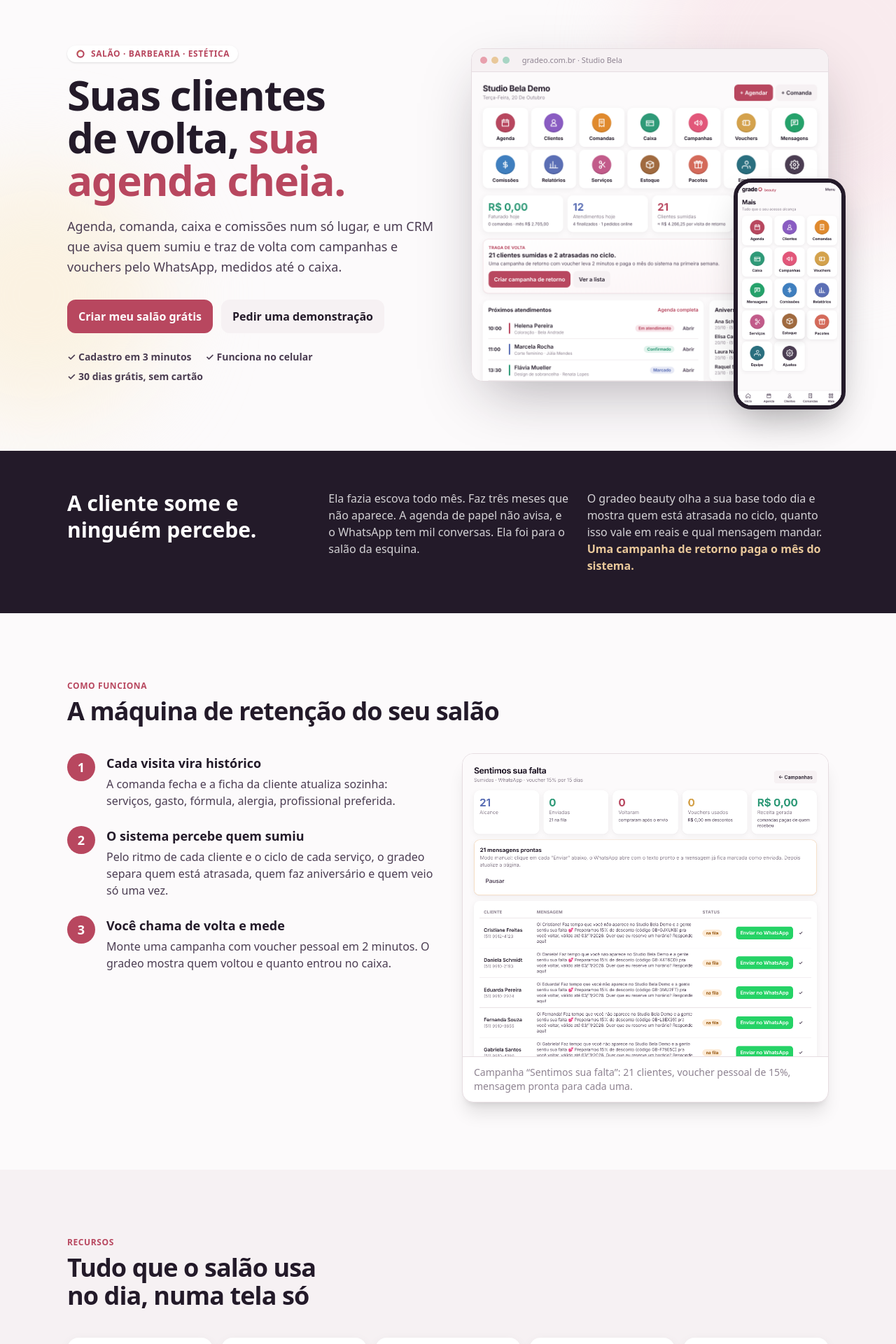
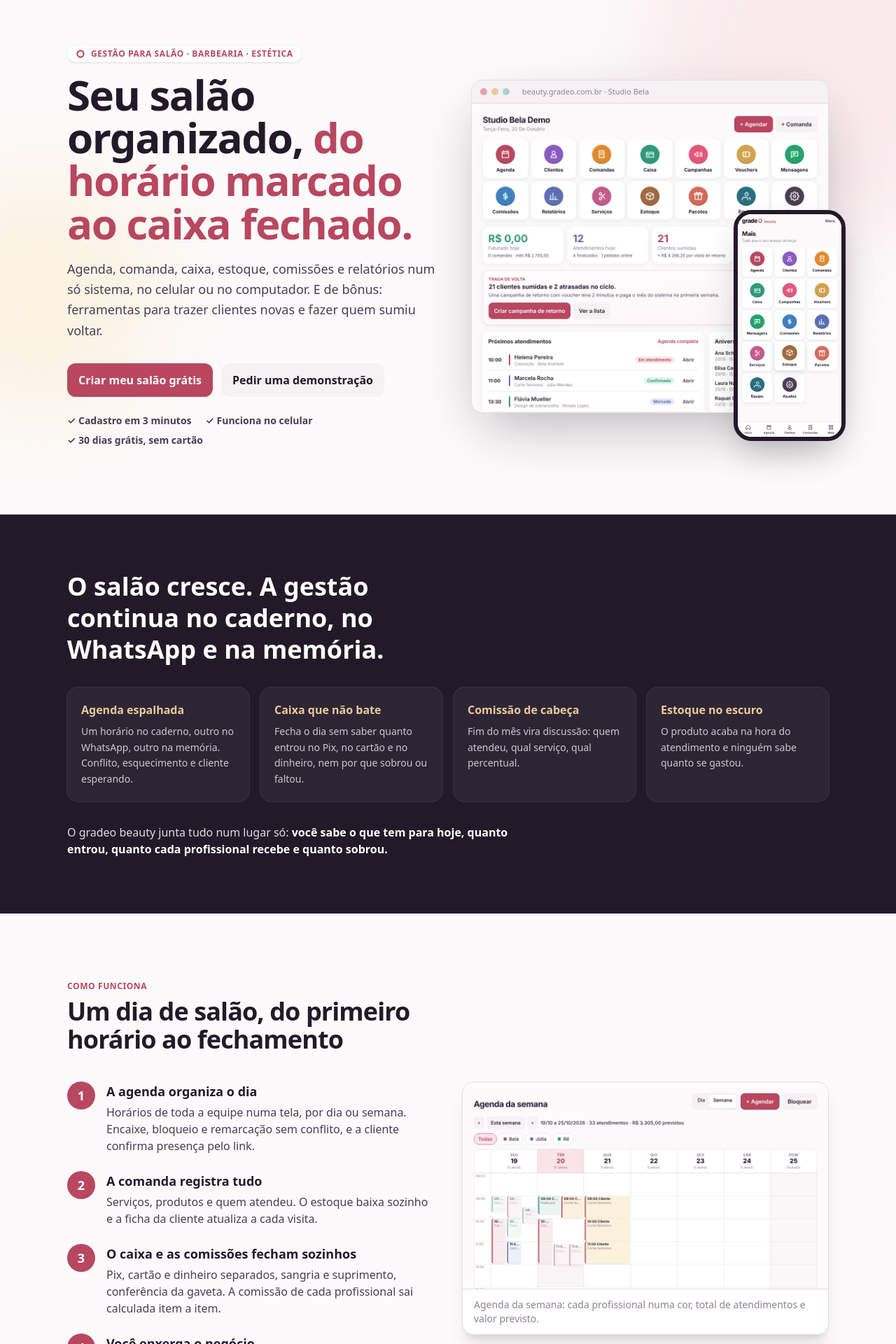
Before and after one commit to Cobrei/gradeo-beauty, a Next.js app: page / in a window 1280 px wide. Shown: the part 80-2000 px from the top of the page at 70% size. Built offline with nearby package versions, Linux system fonts and the light colour scheme; no server answers.

Commit message:
Home reposicionada: gestão como dor principal, vinda e retorno de clientes como bônus (aguardando aprovação)
Co-Authored-By: Claude Opus 5.5 <noreply@anthropic.com>
Claude-Session: https://claude.ai/code/session_01YE5VpqMkc3FULCXX7Bo65B

```diff
--- a/src/app/page.tsx
+++ b/src/app/page.tsx
@@ -7,22 +7,38 @@ import { FEATURES, PLANS, PROMO_NOTE, TRIAL_DAYS, brl, type Cell } from "@/confi
 import { getActor } from "@/modules/core/application/auth";
 
 export const metadata = {
-  title: { absolute: "gradeo beauty · Sistema para salão de beleza, barbearia e estética" },
+  title: { absolute: "gradeo beauty · Sistema de gestão para salão de beleza, barbearia e estética" },
   description:
-    "Agenda, comanda, caixa, comissões e um CRM que traz a cliente de volta: campanhas e vouchers pelo WhatsApp, medidos até o caixa. Teste grátis.",
+    "Organize o salão do agendamento ao fechamento do caixa: agenda, comanda, caixa, estoque, comissões e relatórios num só lugar. De bônus, ferramentas para trazer e reter clientes. Teste grátis.",
 };
 
 const WA = `https://wa.me/${BRAND.supportWhatsApp}?text=${encodeURIComponent("Olá! Quero conhecer o gradeo beauty.")}`;
 
 const STEPS = [
-  { n: "1", t: "Cada visita vira histórico", d: "A comanda fecha e a ficha da cliente atualiza sozinha: serviços, gasto, fórmula, alergia, profissional preferida." },
-  { n: "2", t: "O sistema percebe quem sumiu", d: "Pelo ritmo de cada cliente e o ciclo de cada serviço, o gradeo separa quem está atrasada, quem faz aniversário e quem veio só uma vez." },
-  { n: "3", t: "Você chama de volta e mede", d: "Monte uma campanha com voucher pessoal em 2 minutos. O gradeo mostra quem voltou e quanto entrou no caixa." },
+  { n: "1", t: "A agenda organiza o dia", d: "Horários de toda a equipe numa tela, por dia ou semana. Encaixe, bloqueio e remarcação sem conflito, e a cliente confirma presença pelo link." },
+  { n: "2", t: "A comanda registra tudo", d: "Serviços, produtos e quem atendeu. O estoque baixa sozinho e a ficha da cliente atualiza a cada visita." },
+  { n: "3", t: "O caixa e as comissões fecham sozinhos", d: "Pix, cartão e dinheiro separados, sangria e suprimento, conferência da gaveta. A comissão de cada profissional sai calculada item a item." },
+  { n: "4", t: "Você enxerga o negócio", d: "Faturamento, ticket médio, serviços que mais vendem, desempenho por profissional e quanto sobrou. Sem planilha." },
+];
+
+const RETAIN = [
+  { t: "Agendamento online pelo link do salão", d: "Na bio do Instagram e no WhatsApp. A cliente marca sozinha, a qualquer hora, sem comissão por agendamento." },
+  { t: "Lembrete e confirmação automáticos", d: "Menos falta: a cliente recebe o lembrete e confirma a presença com um toque." },
+  { t: "Retorno, aniversário e sumidas", d: "Convite no ciclo de cada serviço, parabéns com voucher e campanha para quem não aparece há tempo. Você vê quem voltou e quanto entrou no caixa." },
+  { t: "Pesquisa de satisfação e fidelidade (opcionais)", d: "Quem dá nota alta é convidada a avaliar o salão no Google; a cada X visitas, a cliente ganha um presente." },
+];
+
+const PAINS = [
+  { t: "Agenda espalhada", d: "Um horário no caderno, outro no WhatsApp, outro na memória. Conflito, esquecimento e cliente esperando." },
+  { t: "Caixa que não bate", d: "Fecha o dia sem saber quanto entrou no Pix, no cartão e no dinheiro, nem por que sobrou ou faltou." },
+  { t: "Comissão de cabeça", d: "Fim do mês vira discussão: quem atendeu, qual serviço, qual percentual." },
+  { t: "Estoque no escuro", d: "O produto acaba na hora do atendimento e ninguém sabe quanto se gastou." },
 ];
 
 const FAQ = [
   { q: "Preciso instalar alguma coisa?", a: "Não. O gradeo beauty abre no navegador do celular, tablet ou computador. No celular dá para adicionar à tela inicial e usar como um app." },
-  { q: "Como funcionam as mensagens de WhatsApp?", a: "No modo manual, que já vem ligado e não tem custo, um toque abre o WhatsApp com a mensagem pronta e o sistema marca como enviada. Nos planos Pro e Mega, o envio automático pelo WhatsApp oficial do próprio salão está chegando." },
+  { q: "Como funcionam as mensagens de WhatsApp?", a: "No modo manual, que já vem ligado e não tem custo, um toque abre o WhatsApp com a mensagem pronta e o sistema marca como enviada. Nos planos Pro e Mega, o salão pode conectar o próprio WhatsApp por QR code para os lembretes e confirmações saírem sozinhos." },
+  { q: "O sistema substitui o caderno e a planilha?", a: "Sim. Agenda, comanda, caixa, estoque, comissões e relatórios ficam no mesmo lugar, no celular ou no computador, com acesso separado para cada pessoa da equipe." },
   { q: "Consigo trazer minhas clientes de outro sistema?", a: "Sim. Importe uma planilha, a lista de contatos do celular ou cole o texto. O gradeo junta duplicadas pelo telefone." },
   { q: "Cada pessoa da equipe tem o próprio acesso?", a: "Sim. Há perfis de dona, gerente, recepção, profissional e financeiro, cada um com o que precisa para trabalhar." },
   { q: "Tem fidelidade ou multa?", a: "Não. Você paga mês a mês e cancela quando quiser." },
@@ -43,6 +59,7 @@ export default async function Home() {
           </Link>
           <nav className="hidden gap-6 text-sm font-semibold text-ink-2 md:flex">
             <a href="#como" className="hover:text-brand">Como funciona</a>
+            <a href="#bonus" className="hover:text-brand">Clientes</a>
             <a href="#recursos" className="hover:text-brand">Recursos</a>
             <a href="#planos" className="hover:text-brand">Planos</a>
             <a href="#perguntas" className="hover:text-brand">Perguntas</a>
@@ -67,13 +84,13 @@ export default async function Home() {
           <div className="relative mx-auto grid max-w-6xl items-center gap-10 px-4 pb-16 pt-12 md:grid-cols-[1.05fr_1fr] md:px-8 md:pb-24 md:pt-20">
             <div>
               <p className="mb-4 inline-flex items-center gap-2 rounded-full bg-white px-3 py-1 text-xs font-bold uppercase tracking-wider text-brand shadow-sm">
-                <MirrorO size={14} /> Salão · Barbearia · Estética
+                <MirrorO size={14} /> Gestão para salão · barbearia · estética
               </p>
               <h1 className="text-[2.6rem] font-extrabold leading-[1.02] tracking-tight [text-wrap:balance] md:text-6xl">
-                Suas clientes de volta, <span className="text-brand">sua agenda cheia.</span>
+                Seu salão organizado, <span className="text-brand">do horário marcado ao caixa fechado.</span>
               </h1>
               <p className="mt-5 max-w-xl text-lg leading-relaxed text-ink-2">
-                Agenda, comanda, caixa e comissões num só lugar, e um CRM que avisa quem sumiu e traz de volta com campanhas e vouchers pelo WhatsApp, medidos até o caixa.
+                Agenda, comanda, caixa, estoque, comissões e relatórios num só sistema, no celular ou no computador. E de bônus: ferramentas para trazer clientes novas e fazer quem sumiu voltar.
               </p>
               <div className="mt-8 flex flex-wrap gap-3">
                 <Link href="/cadastro" className="btn btn-primary px-6 text-lg">Criar meu salão grátis</Link>
@@ -91,7 +108,7 @@ export default async function Home() {
                   <span className="h-2.5 w-2.5 rounded-full bg-[#e8a0ad]" />
                   <span className="h-2.5 w-2.5 rounded-full bg-[#e9c89a]" />
                   <span className="h-2.5 w-2.5 rounded-full bg-[#a8d5c4]" />
-                  <span className="ml-3 truncate text-[11px] text-muted">gradeo.com.br · Studio Bela</span>
+                  <span className="ml-3 truncate text-[11px] text-muted">beauty.gradeo.com.br · Studio Bela</span>
                 </div>
                 <Image src="/landing/painel-main.png" alt="Painel do gradeo beauty com atalhos coloridos, faturamento do dia e clientes sumidas" width={1040} height={900} priority className="h-auto w-full" />
               </div>
@@ -104,14 +121,17 @@ export default async function Home() {
 
         {/* dor */}
         <section className="bg-ink text-white">
-          <div className="mx-auto grid max-w-6xl gap-8 px-4 py-14 md:grid-cols-3 md:px-8">
-            <div className="md:col-span-1">
-              <h2 className="text-3xl font-extrabold leading-tight [text-wrap:balance]">A cliente some e ninguém percebe.</h2>
+          <div className="mx-auto max-w-6xl px-4 py-14 md:px-8 md:py-20">
+            <h2 className="max-w-2xl text-3xl font-extrabold leading-tight [text-wrap:balance] md:text-4xl">O salão cresce. A gestão continua no caderno, no WhatsApp e na memória.</h2>
+            <div className="mt-8 grid gap-4 sm:grid-cols-2 lg:grid-cols-4">
+              {PAINS.map((p) => (
+                <div key={p.t} className="rounded-2xl bg-white/5 p-5 ring-1 ring-white/10">
+                  <div className="font-bold text-[#e9c89a]">{p.t}</div>
+                  <p className="mt-2 text-sm leading-relaxed text-white/75">{p.d}</p>
+                </div>
+              ))}
             </div>
-            <div className="grid gap-6 sm:grid-cols-2 md:col-span-2">
-              <p className="text-white/80">Ela fazia escova todo mês. Faz três meses que não aparece. A agenda de papel não avisa, e o WhatsApp tem mil conversas. Ela foi para o salão da esquina.</p>
-              <p className="text-white/80">O gradeo beauty olha a sua base todo dia e mostra quem está atrasada no ciclo, quanto isso vale em reais e qual mensagem mandar. <strong className="text-[#e9c89a]">Uma campanha de retorno paga o mês do sistema.</strong></p>
-            </div>
+            <p className="mt-8 max-w-2xl text-white/85">O gradeo beauty junta tudo num lugar só: <strong className="text-white">você sabe o que tem para hoje, quanto entrou, quanto cada profissional recebe e quanto sobrou.</strong></p>
           </div>
         </section>
 
@@ -119,7 +139,7 @@ export default async function Home() {
         <section id="como" className="scroll-mt-20">
           <div className="mx-auto max-w-6xl px-4 py-16 md:px-8 md:py-24">
             <p className="text-xs font-bold uppercase tracking-wider text-brand">Como funciona</p>
-            <h2 className="mt-2 max-w-2xl text-3xl font-extrabold tracking-tight [text-wrap:balance] md:text-4xl">A máquina de retenção do seu salão</h2>
+            <h2 className="mt-2 max-w-2xl text-3xl font-extrabold tracking-tight [text-wrap:balance] md:text-4xl">Um dia de salão, do primeiro horário ao fechamento</h2>
             <div className="mt-10 grid items-start gap-10 md:grid-cols-2">
               <ol className="space-y-6">
                 {STEPS.map((s) => (
@@ -132,10 +152,16 @@ export default async function Home() {
                   </li>
                 ))}
               </ol>
-              <figure className="overflow-hidden rounded-2xl border border-line bg-white shadow-xl">
-                <Image src="/landing/campanha.png" alt="Campanha de retorno com voucher pessoal para 21 clientes sumidas" width={1040} height={860} className="h-auto w-full" />
-                <figcaption className="border-t border-line px-4 py-3 text-sm text-muted">Campanha “Sentimos sua falta”: 21 clientes, voucher pessoal de 15%, mensagem pronta para cada uma.</figcaption>
-              </figure>
+              <div className="space-y-5">
+                <figure className="overflow-hidden rounded-2xl border border-line bg-white shadow-xl">
+                  <Image src="/landing/agenda-semana.png" alt="Agenda da semana com os horários de cada profissional em cores" width={1060} height={600} className="h-auto w-full" />
+                  <figcaption className="border-t border-line px-4 py-3 text-sm text-muted">Agenda da semana: cada profissional numa cor, total de atendimentos e valor previsto.</figcaption>
+                </figure>
+                <figure className="overflow-hidden rounded-2xl border border-line bg-white shadow-xl">
+                  <Image src="/landing/relatorios.png" alt="Relatório com faturamento, ticket médio, serviços, produtos e desempenho por profissional" width={1060} height={570} className="h-auto w-full" />
+                  <figcaption className="border-t border-line px-4 py-3 text-sm text-muted">Relatórios: faturamento, ticket médio e quanto cada profissional produziu no mês.</figcaption>
+                </figure>
+              </div>
             </div>
           </div>
         </section>
@@ -144,7 +170,7 @@ export default async function Home() {
         <section id="recursos" className="scroll-mt-20 bg-mist">
           <div className="mx-auto max-w-6xl px-4 py-16 md:px-8 md:py-24">
             <p className="text-xs font-bold uppercase tracking-wider text-brand">Recursos</p>
-            <h2 className="mt-2 max-w-2xl text-3xl font-extrabold tracking-tight [text-wrap:balance] md:text-4xl">Tudo que o salão usa no dia, numa tela só</h2>
+            <h2 className="mt-2 max-w-2xl text-3xl font-extrabold tracking-tight [text-wrap:balance] md:text-4xl">Tudo para administrar o salão, numa tela só</h2>
             <div className="mt-10 grid grid-cols-2 gap-3 sm:grid-cols-3 lg:grid-cols-5">
               {MODULES.filter((m) => m.href !== "/configuracoes").map((m) => (
                 <div key={m.href} className="rounded-[var(--radius-card)] bg-white p-4 shadow-[0_1px_2px_rgba(35,26,41,.05),0_4px_16px_rgba(35,26,41,.05)]">
@@ -158,6 +184,32 @@ export default async function Home() {
                 </div>
               ))}
             </div>
+          </div>
+        </section>
+
+        {/* bônus: clientes vindo e voltando */}
+        <section id="bonus" className="scroll-mt-20">
+          <div className="mx-auto max-w-6xl px-4 pt-16 md:px-8 md:pt-24">
+            <p className="text-xs font-bold uppercase tracking-wider text-gold">Bônus de quem organiza</p>
+            <h2 className="mt-2 max-w-3xl text-3xl font-extrabold tracking-tight [text-wrap:balance] md:text-4xl">Com o salão organizado, o sistema ainda ajuda a cliente a vir e a voltar</h2>
+            <p className="mt-3 max-w-2xl text-ink-2">Cada atendimento registrado vira histórico. Com ele, o gradeo beauty mostra quem está atrasada no ciclo, quem sumiu e quem faz aniversário, e prepara a mensagem certa.</p>
+          </div>
+          <div className="mx-auto grid max-w-6xl items-center gap-10 px-4 py-12 md:grid-cols-2 md:px-8">
+            <ol className="space-y-5">
+              {RETAIN.map((s, i) => (
+                <li key={s.t} className="flex gap-4">
+                  <span className="flex h-9 w-9 shrink-0 items-center justify-center rounded-full bg-gold-soft text-base font-extrabold text-[#8a6420]">{i + 1}</span>
+                  <div>
+                    <h3 className="font-bold">{s.t}</h3>
+                    <p className="mt-1 text-ink-2">{s.d}</p>
+                  </div>
+                </li>
+              ))}
+            </ol>
+            <figure className="overflow-hidden rounded-2xl border border-line bg-white shadow-xl">
+              <Image src="/landing/campanha.png" alt="Campanha de retorno com voucher pessoal para clientes sumidas" width={1040} height={860} className="h-auto w-full" />
+              <figcaption className="border-t border-line px-4 py-3 text-sm text-muted">Campanha “Sentimos sua falta”: voucher pessoal e mensagem pronta para cada cliente, com medição de quem voltou.</figcaption>
+            </figure>
           </div>
         </section>
 
@@ -200,7 +252,7 @@ export default async function Home() {
               <h2 className="text-2xl font-extrabold tracking-tight [text-wrap:balance]">WhatsApp funcionando no primeiro dia</h2>
             </div>
             <p className="text-ink-2">Lembrete de horário, agradecimento, convite de retorno no ciclo do serviço e parabéns com voucher. As mensagens ficam prontas numa fila; um toque abre o WhatsApp e já marca como enviada.</p>
-            <p className="text-ink-2">Sem custo por mensagem no modo manual e sem pagar comissão sobre a sua própria base. Em breve, o envio automático pelo WhatsApp oficial do próprio salão: as mensagens saem do seu número.</p>
+            <p className="text-ink-2">Sem custo por mensagem no modo manual e sem pagar comissão sobre a sua própria base. Nos planos Pro e Mega, conecte o WhatsApp do salão por QR code e os lembretes saem sozinhos, do seu número.</p>
           </div>
         </section>
 
```
Also changed, not shown: public/landing/agenda-semana.png (added), public/landing/relatorios.png (added).
